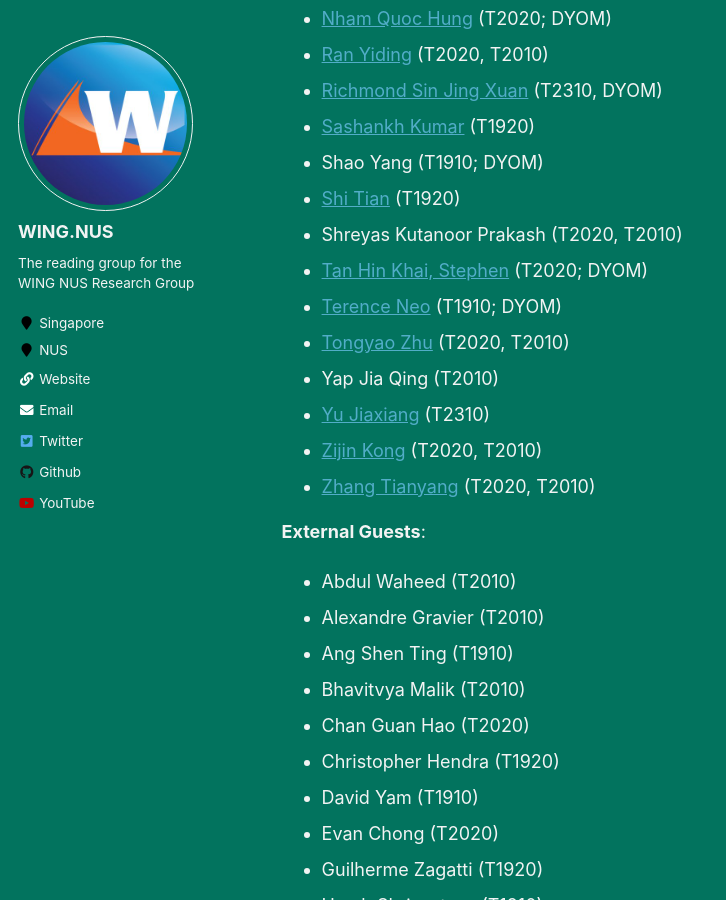
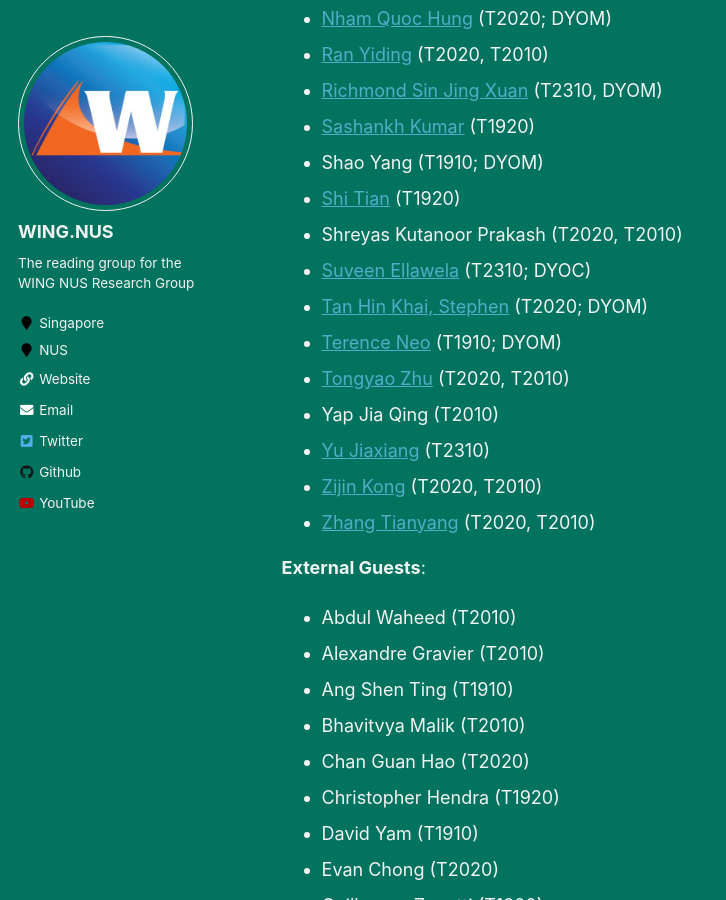
Before and after one commit to WING-NUS/cs6101, a Jekyll site: the page built from _pages/people.md, in a window 1280 px wide and 900 px high, scrolled down 3619 px. Shown: the whole window, without its empty margins (0-726 px from the left). Built offline with Jekyll 4.4.1, drawn with Linux system fonts in a browser that asks for light colours.

Commit message:
Update people.md

```diff
--- a/_pages/people.md
+++ b/_pages/people.md
@@ -108,6 +108,7 @@ WING and NUS Postgraduate Students:
 * Shao Yang (T1910; DYOM)
 * [Shi Tian](https://www.linkedin.com/in/shi-tian/?originalSubdomain=sg) (T1920)
 * Shreyas Kutanoor Prakash (T2020, T2010)
+* [Suveen Ellawela](https://www.linkedin.com/in/suveen-ellawela/) (T2310; DYOC)
 * [Tan Hin Khai, Stephen](https://www.linkedin.com/in/stephen-tan-hin-khai/?originalSubdomain=sg) (T2020; DYOM)
 * [Terence Neo](https://www.linkedin.com/in/terencenyy/?originalSubdomain=sg) (T1910; DYOM)
 * [Tongyao Zhu](https://sg.linkedin.com/in/tongyao-zhu) (T2020, T2010)
```
